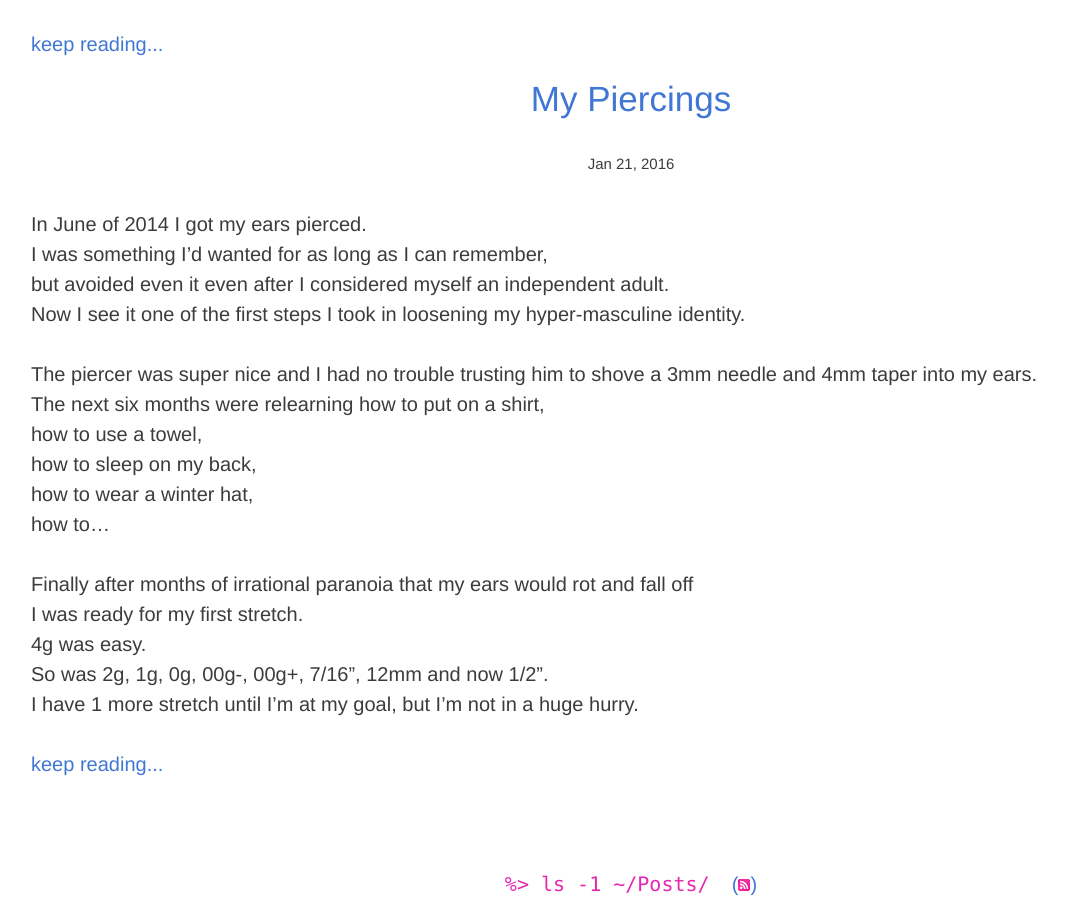
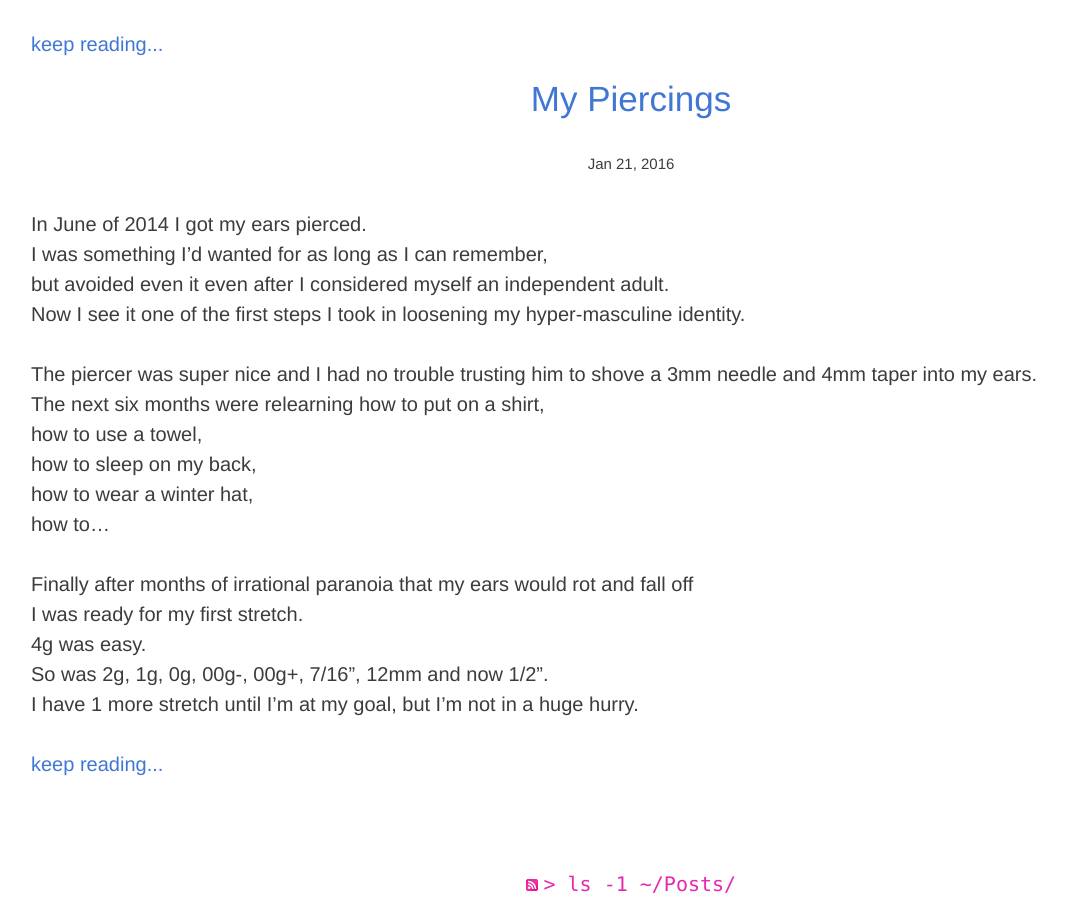
Before and after one commit to brycekbargar/brycekbargar.github.io, a Jekyll site: the page built from index.html, in a window 1280 px wide and 900 px high, scrolled down 2469 px. Shown: the whole window, without its empty margins (9-1075 px from the left). Built offline with Jekyll 4.4.1, drawn with Linux system fonts in a browser that asks for light colours.

Commit message:
Make the RSS icon look like the prompt (still not happy with it...)

```diff
--- a/_layouts/default.html
+++ b/_layouts/default.html
@@ -53,12 +53,11 @@
 
         <nav class="grid grid--medium">
             <span class="ta-center">
+                <a title="Atom RSS" href="{{ '/feed.xml' | prepend: site.baseurl }}">
+                    <img class="no-table" alt="Atom RSS" src="{{ '/assets/atom.png' | prepend: site.baseurl }}">
+                </a>
                 <a title="All Blog Posts" href="{{ '/blog/' | prepend: site.baseurl }}">
-                    <span class="code">%> ls -1 ~/Posts/</span>
-                </a>
-                &nbsp;&nbsp;
-                <a title="Atom RSS" href="{{ '/feed.xml' | prepend: site.baseurl }}">
-                    (<img class="no-table" alt="Atom RSS" src="{{ '/assets/atom.png' | prepend: site.baseurl }}">)
+                    <span class="code">> ls -1 ~/Posts/</span>
                 </a>
             </span>
         </nav>
```
